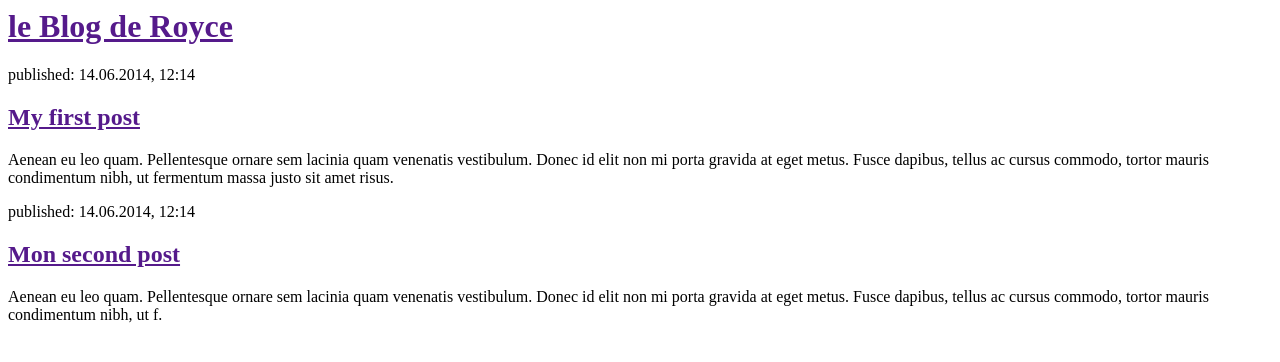
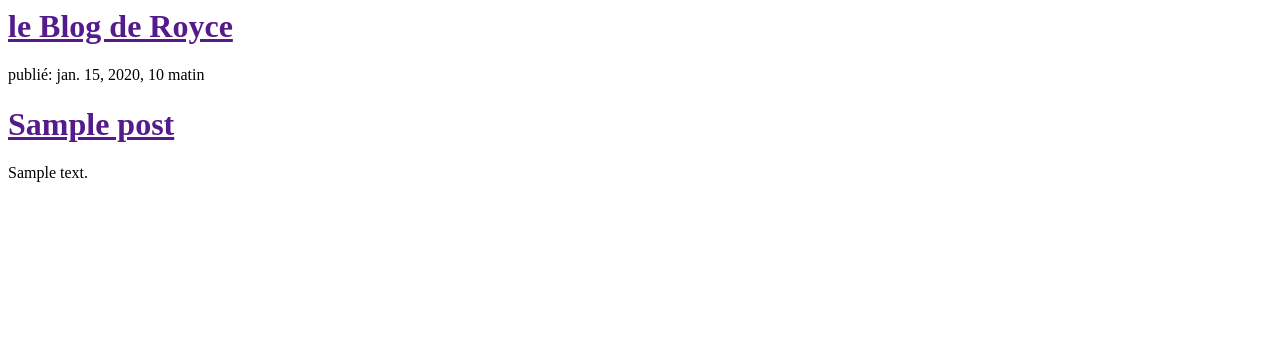
Before and after one commit to Royce225/my-first-blog, a Django app: template blog/templates/blog/post_list.html in a window 1280 px wide. Shown: the top 362 px of the page. Run offline with Django 3.2, Linux system fonts and the light colour scheme; the template is opened without the code that fills it: values that come from a table or form of the project are taken from there, others are empty; tables that the repository leaves empty hold one stand-in row (values such as "Sample post").

Commit message:
Modified templates to display posts from database.

```diff
--- a/blog/templates/blog/post_list.html
+++ b/blog/templates/blog/post_list.html
@@ -7,16 +7,13 @@
             <h1><a href="">le Blog de Royce</a></h1>
         </div>
 
-        <div>
-            <p>published: 14.06.2014, 12:14</p>
-            <h2><a href="">My first post</a></h2>
-            <p>Aenean eu leo quam. Pellentesque ornare sem lacinia quam venenatis vestibulum. Donec id elit non mi porta gravida at eget metus. Fusce dapibus, tellus ac cursus commodo, tortor mauris condimentum nibh, ut fermentum massa justo sit amet risus.</p>
-        </div>
+       {% for post in posts %}
+    <div>
+        <p>publié: {{ post.published_date }}</p>
+        <h1><a href="">{{ post.title }}</a></h1>
+        <p>{{ post.text|linebreaksbr }}</p>
+    </div>
+{% endfor %}
 
-        <div>
-            <p>published: 14.06.2014, 12:14</p>
-            <h2><a href="">Mon second post</a></h2>
-            <p>Aenean eu leo quam. Pellentesque ornare sem lacinia quam venenatis vestibulum. Donec id elit non mi porta gravida at eget metus. Fusce dapibus, tellus ac cursus commodo, tortor mauris condimentum nibh, ut f.</p>
-        </div>
     </body>
 </html>
```
Also changed, not shown: blog/views.py (+4 -3 lines).
